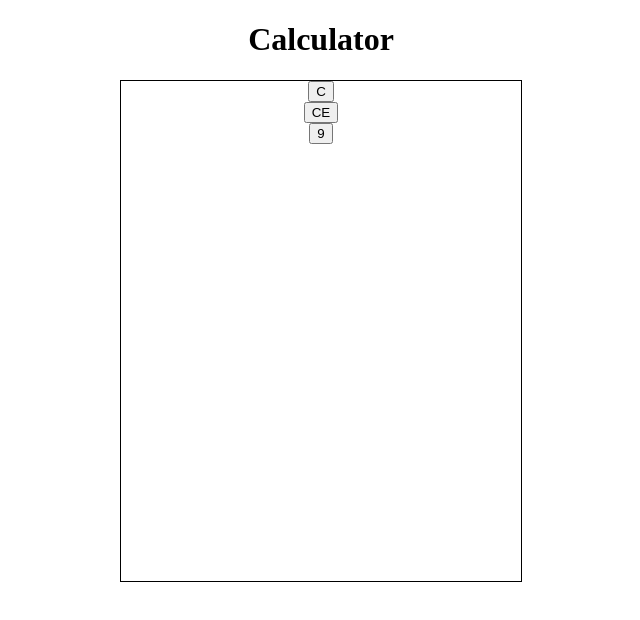
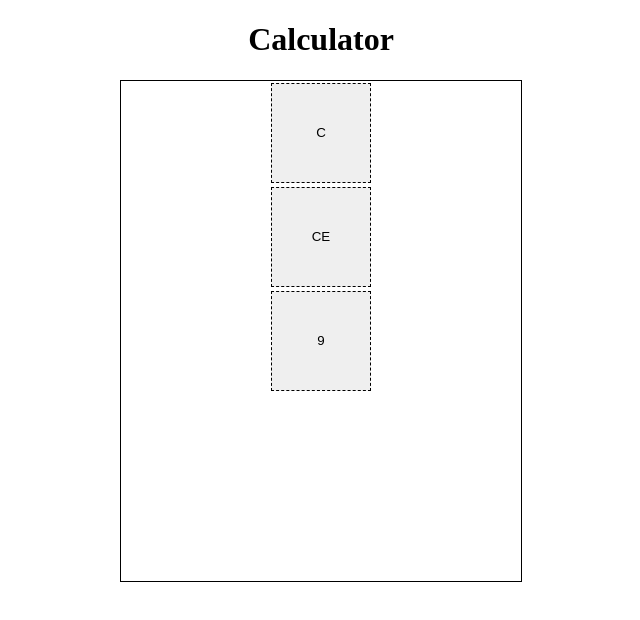
Before and after one commit to Jr-14/calculator, a plain HTML site: page index.html in a window 1280 px wide. Shown: the whole page, without its empty margins (319-959 px from the left). Drawn offline with Linux system fonts and the light colour scheme.

Commit message:
borders for buttons

```diff
--- a/style.css
+++ b/style.css
@@ -11,3 +11,12 @@ body {
     margin-left: auto;
     margin-right: auto;
 }
+
+.button button{
+    width: 100px;
+    height: 100px;
+    border-style: dashed;
+    border-color: black;
+    border-width: 1px;
+    margin: 2px;
+}
```
